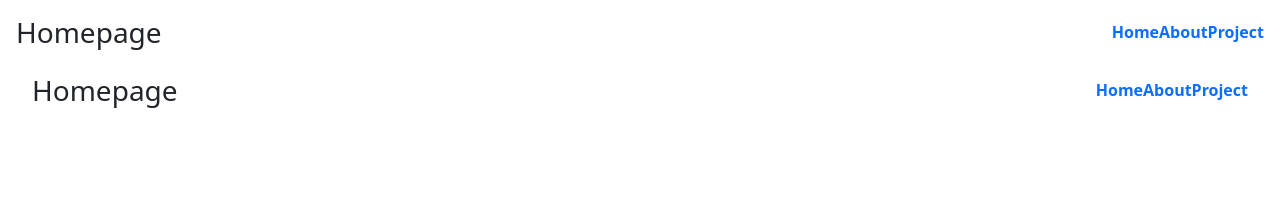
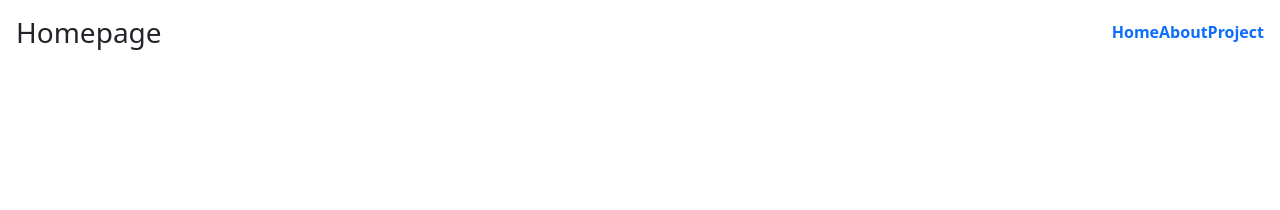
Before and after one commit to Seguin-SCS/Seguin-SCS.github.io, a website: page template/about.html in a window 1280 px wide. Shown: the top 210 px of the page. Drawn offline with nearby package versions, Linux system fonts and the light colour scheme.

Commit message:
Fixed double Nav/Title bar
Removed the double nav and title bar

```diff
--- a/template/about.html
+++ b/template/about.html
@@ -18,17 +18,6 @@
                 </div>
             </header>
            <body class="d-flex h-100 text-center text-bg-dark">
-  <div class="cover-container d-flex w-100 h-100 p-3 mx-auto flex-column">
-    <header class="mb-auto">
-      <div>
-        <h3 class="float-md-start mb=0">Homepage</h3>
-        <nav class="nav nav-masthead justify-content-center float-md-end">
-          <a class="nav-link fw-bold py-1 px-0 active" aria-current="page" href="../index.html">Home</a>
-          <a class="nav-link fw-bold py-1 px-0" href="about.html">About</a>
-          <a class="nav-link fw-bold py-1 px-0" href="project.html">Project</a>
-        </nav>
-      </div>
-    </header>
     <main class="px-3">
 
       <div name="cardbox" class="d-flex">
```
